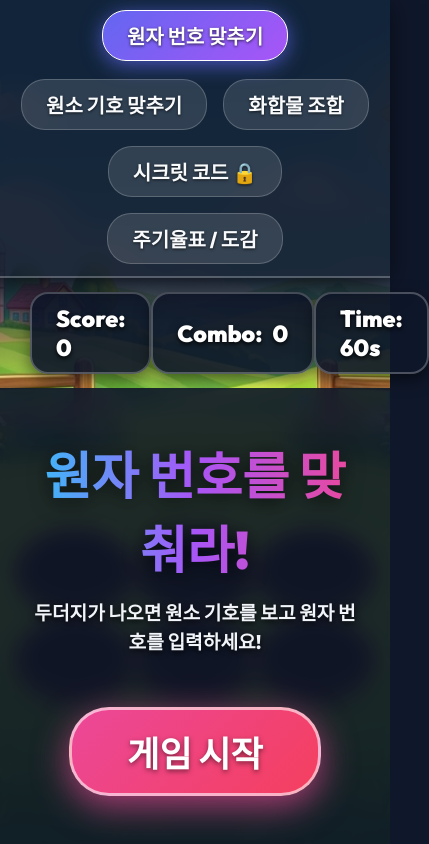
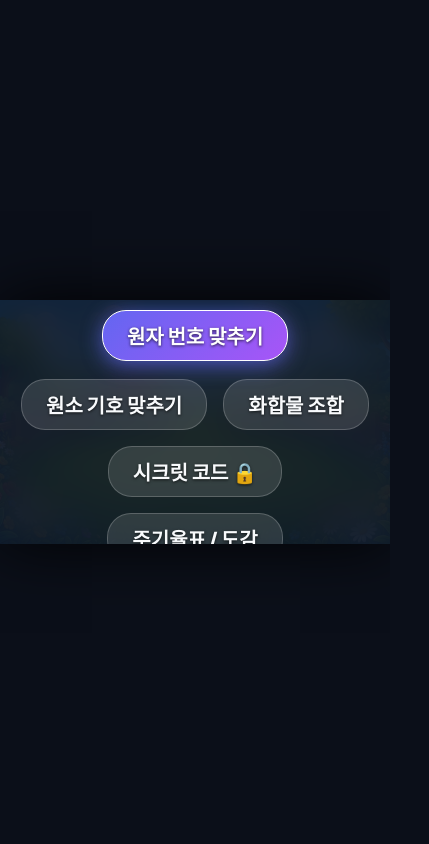
Before and after one commit to samsunk25-hue/atom_game, a React (Vite) app: page / in a window 390 px wide. Shown: the whole page, 429 px wide, since content can reach past the window. Built offline with nearby package versions, Linux system fonts and the light colour scheme.

Commit message:
style: Optimize layout and screen aspect ratio for tablets (16:10 landscape)

```diff
--- a/src/index.css
+++ b/src/index.css
@@ -22,11 +22,18 @@
 
 body {
   font-family: 'Outfit', -apple-system, BlinkMacSystemFont, 'Segoe UI', Roboto, sans-serif;
-  background-color: var(--bg-color);
+  background-color: #0b0f19;
   color: var(--text-main);
   overflow: hidden;
   touch-action: none;
   user-select: none;
+  display: flex;
+  justify-content: center;
+  align-items: center;
+  width: 100vw;
+  height: 100vh;
+  margin: 0;
+  padding: 0;
 }
 
 button {
@@ -37,14 +44,30 @@ button {
 }
 
 .app-container {
-  width: 100vw;
-  height: 100vh;
+  width: 100%;
+  max-width: 1200px;
+  height: 100%;
+  max-height: 800px;
+  aspect-ratio: 16 / 10;
   display: flex;
   flex-direction: column;
   background-image: url('/image_2d4865.png');
   background-size: cover;
   background-position: center;
   position: relative;
+  box-shadow: 0 0 60px rgba(0, 0, 0, 0.9);
+  border-radius: 20px;
+  overflow: hidden;
+  border: 3px solid rgba(255, 255, 255, 0.15);
+}
+
+@media (max-width: 1200px), (max-height: 800px) {
+  .app-container {
+    max-width: 100vw;
+    max-height: 100vh;
+    border-radius: 0;
+    border: none;
+  }
 }
 
 /* Glassmorphism Header */
```
